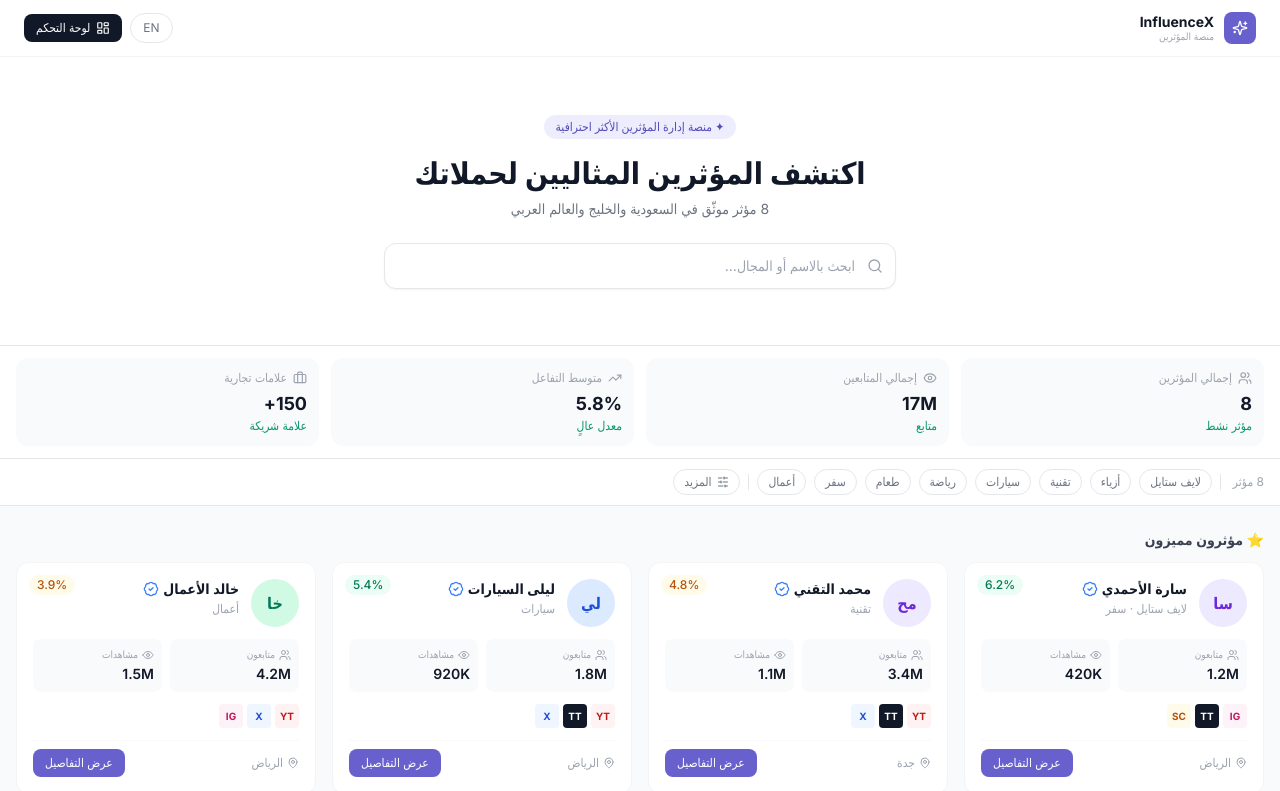
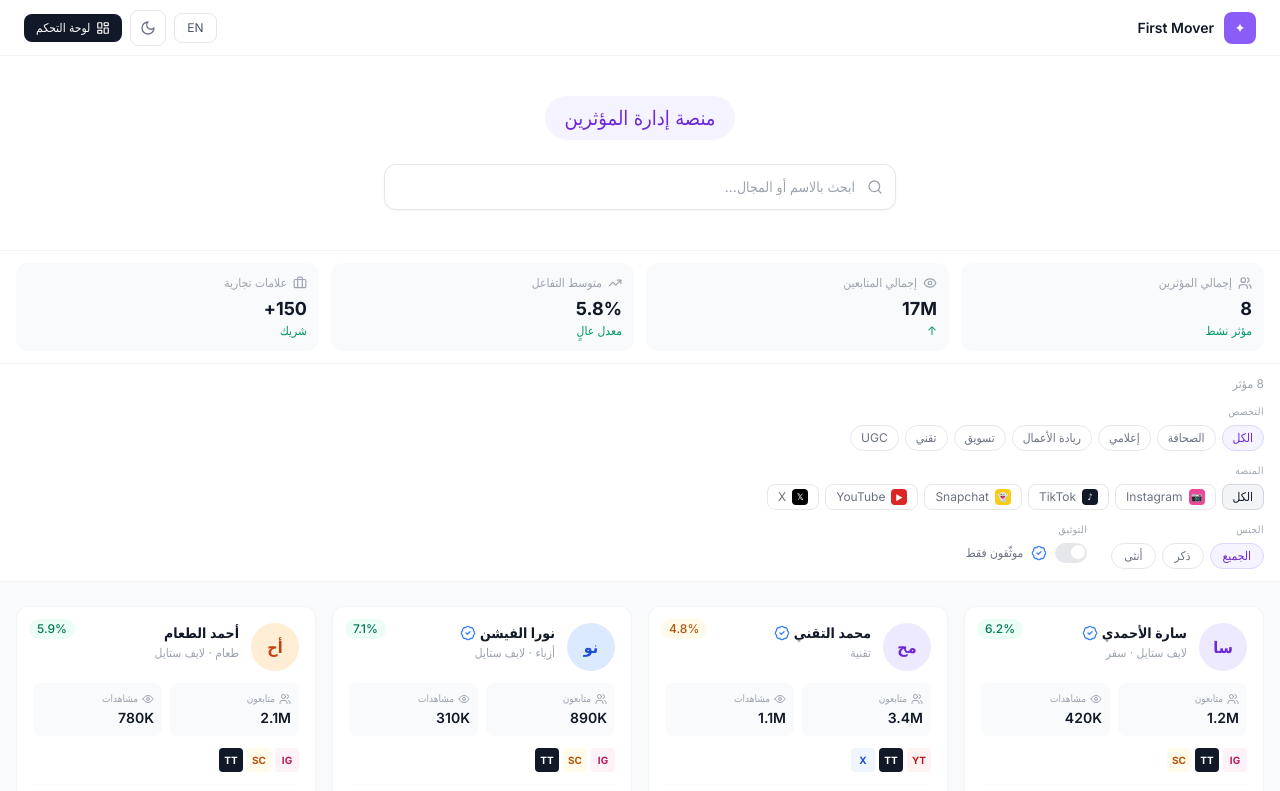
Before and after one commit to turkifirstmover-oss/influencex, a Next.js app: page /ar in a window 1280 px wide. Shown: the top 791 px of the page. Built offline with nearby package versions, Linux system fonts and the light colour scheme.

Commit message:
Update page.tsx

```diff
--- a/src/app/[locale]/page.tsx
+++ b/src/app/[locale]/page.tsx
@@ -2,216 +2,253 @@
 
 import { useState, useMemo } from 'react'
 import Link from 'next/link'
-import { Search, SlidersHorizontal, X, Users, Eye, TrendingUp, Briefcase, BadgeCheck, Sparkles, LayoutDashboard } from 'lucide-react'
+import { Search, X, Users, Eye, TrendingUp, Briefcase, BadgeCheck, LayoutDashboard, Moon, Sun } from 'lucide-react'
 import { InfluencerCard } from '@/components/influencer/InfluencerCard'
 import { MOCK_INFLUENCERS } from '@/lib/data'
 import { NICHE_LABELS, formatNumber, cn } from '@/lib/utils'
 import { Niche, Platform } from '@/types'
 
-const NICHES = Object.keys(NICHE_LABELS) as Niche[]
-const PLATFORMS: { value: Platform; label: string }[] = [
-  { value: 'instagram', label: 'Instagram' },
-  { value: 'tiktok',    label: 'TikTok'    },
-  { value: 'snapchat',  label: 'Snapchat'  },
-  { value: 'youtube',   label: 'YouTube'   },
-  { value: 'twitter',   label: 'X / Twitter' },
+const NICHES: { value: string; label: string }[] = [
+  { value: 'all',       label: 'الكل' },
+  { value: 'news',      label: 'الصحافة' },
+  { value: 'media',     label: 'إعلامي' },
+  { value: 'business',  label: 'ريادة الأعمال' },
+  { value: 'marketing', label: 'تسويق' },
+  { value: 'tech',      label: 'تقني' },
+  { value: 'ugc',       label: 'UGC' },
+]
+
+const PLATFORMS: { value: string; label: string; icon: React.ReactNode; bg: string; color: string }[] = [
+  { value: 'all',       label: 'الكل',      icon: null,  bg: '', color: '' },
+  { value: 'instagram', label: 'Instagram', icon: '📷',  bg: 'bg-pink-500',   color: 'text-white' },
+  { value: 'tiktok',    label: 'TikTok',    icon: '♪',   bg: 'bg-gray-900',   color: 'text-white' },
+  { value: 'snapchat',  label: 'Snapchat',  icon: '👻',  bg: 'bg-yellow-400', color: 'text-black' },
+  { value: 'youtube',   label: 'YouTube',   icon: '▶',   bg: 'bg-red-600',    color: 'text-white' },
+  { value: 'twitter',   label: 'X',         icon: '𝕏',   bg: 'bg-black',      color: 'text-white' },
 ]
 
 export default function HomePage({ params }: { params: { locale: string } }) {
   const { locale } = params
   const isAr = locale === 'ar'
 
-  const [search, setSearch] = useState('')
-  const [activeNiches, setActiveNiches] = useState<Niche[]>([])
-  const [activePlatforms, setActivePlatforms] = useState<Platform[]>([])
-  const [genderFilter, setGenderFilter] = useState<'all' | 'male' | 'female'>('all')
-  const [verifiedOnly, setVerifiedOnly] = useState(false)
-  const [showFilters, setShowFilters] = useState(false)
-  const [selectedIds, setSelectedIds] = useState<Set<string>>(new Set())
+  const [search, setSearch]               = useState('')
+  const [activeNiches, setActiveNiches]   = useState<string[]>(['all'])
+  const [activePlatform, setActivePlatform] = useState('all')
+  const [gender, setGender]               = useState<'all' | 'male' | 'female'>('all')
+  const [verifiedOnly, setVerifiedOnly]   = useState(false)
+  const [darkMode, setDarkMode]           = useState(false)
+  const [selectedIds, setSelectedIds]     = useState<Set<string>>(new Set())
 
   const filtered = useMemo(() => {
     return MOCK_INFLUENCERS.filter(inf => {
       if (search && !inf.full_name.includes(search) && !inf.handle?.includes(search)) return false
-      if (activeNiches.length > 0 && !activeNiches.some(n => inf.niche.includes(n))) return false
-      if (activePlatforms.length > 0 && !activePlatforms.some(p => inf.social_accounts?.some(s => s.platform === p))) return false
-      if (genderFilter !== 'all' && inf.gender !== genderFilter) return false
+      if (!activeNiches.includes('all') && !activeNiches.some(n => inf.niche.includes(n as Niche))) return false
+      if (activePlatform !== 'all' && !inf.social_accounts?.some(s => s.platform === activePlatform)) return false
+      if (gender !== 'all' && inf.gender !== gender) return false
       if (verifiedOnly && !inf.is_verified) return false
       return true
     })
-  }, [search, activeNiches, activePlatforms, genderFilter, verifiedOnly])
+  }, [search, activeNiches, activePlatform, gender, verifiedOnly])
 
   const totalFollowers = MOCK_INFLUENCERS.reduce((s, i) => s + (i.total_followers ?? 0), 0)
 
-  const toggleNiche = (n: Niche) =>
-    setActiveNiches(prev => prev.includes(n) ? prev.filter(x => x !== n) : [...prev, n])
+  function toggleNiche(val: string) {
+    if (val === 'all') { setActiveNiches(['all']); return }
+    setActiveNiches(prev => {
+      const next = prev.filter(n => n !== 'all')
+      const updated = next.includes(val) ? next.filter(n => n !== val) : [...next, val]
+      return updated.length === 0 ? ['all'] : updated
+    })
+  }
 
-  const togglePlatform = (p: Platform) =>
-    setActivePlatforms(prev => prev.includes(p) ? prev.filter(x => x !== p) : [...prev, p])
+  function clearAll() {
+    setSearch(''); setActiveNiches(['all']); setActivePlatform('all')
+    setGender('all'); setVerifiedOnly(false)
+  }
 
   const toggleSelect = (id: string) =>
     setSelectedIds(prev => { const s = new Set(prev); s.has(id) ? s.delete(id) : s.add(id); return s })
 
-  const clearAll = () => {
-    setSearch(''); setActiveNiches([]); setActivePlatforms([])
-    setGenderFilter('all'); setVerifiedOnly(false)
-  }
-
-  const hasActiveFilters = search || activeNiches.length > 0 || activePlatforms.length > 0 || genderFilter !== 'all' || verifiedOnly
-
   return (
-    <div className="min-h-screen" dir={isAr ? 'rtl' : 'ltr'}>
+    <div className={cn('min-h-screen transition-colors', darkMode ? 'bg-[#0d0d0d]' : 'bg-gray-50')} dir={isAr ? 'rtl' : 'ltr'}>
 
       {/* NAV */}
-      <nav className="bg-white border-b border-gray-100 px-4 md:px-6 sticky top-0 z-50">
-        <div className="max-w-7xl mx-auto flex items-center justify-between h-14">
+      <nav className={cn('border-b px-4 md:px-6 sticky top-0 z-50 h-14 flex items-center justify-between transition-colors', darkMode ? 'bg-[#111] border-[#2a2a2a]' : 'bg-white border-gray-100')}>
         <div className="flex items-center gap-2.5">
-            <div className="w-8 h-8 bg-brand-500 rounded-lg flex items-center justify-center">
-              <Sparkles className="w-4 h-4 text-white" />
+          <div className="w-8 h-8 bg-violet-500 rounded-lg flex items-center justify-center">
+            <span className="text-white text-sm">✦</span>
           </div>
-            <div>
-              <div className="text-sm font-bold text-gray-900 leading-none">InfluenceX</div>
-              <div className="text-[10px] text-gray-400 leading-none mt-0.5">
-                {isAr ? 'منصة المؤثرين' : 'Influencer Platform'}
-              </div>
-            </div>
+          <span className={cn('text-sm font-semibold', darkMode ? 'text-white' : 'text-gray-900')}>First Mover</span>
         </div>
         <div className="flex items-center gap-2">
           <Link href={`/${locale === 'ar' ? 'en' : 'ar'}`}
-              className="text-xs text-gray-500 border border-gray-200 px-3 py-1.5 rounded-full hover:border-gray-300">
+            className={cn('text-xs border px-3 py-1.5 rounded-lg transition-colors', darkMode ? 'border-[#333] text-gray-300 hover:bg-[#1a1a1a]' : 'border-gray-200 text-gray-600 hover:bg-gray-50')}>
             {isAr ? 'EN' : 'AR'}
           </Link>
+          <button
+            onClick={() => setDarkMode(d => !d)}
+            className={cn('w-9 h-9 border rounded-lg flex items-center justify-center transition-colors', darkMode ? 'border-[#333] text-gray-400 hover:bg-[#1a1a1a]' : 'border-gray-200 text-gray-500 hover:bg-gray-50')}>
+            {darkMode ? <Sun className="w-4 h-4" /> : <Moon className="w-4 h-4" />}
+          </button>
           <Link href={`/${locale}/admin`}
             className="flex items-center gap-1.5 text-xs bg-gray-900 text-white px-3 py-1.5 rounded-lg hover:bg-gray-800">
             <LayoutDashboard className="w-3.5 h-3.5" />
             {isAr ? 'لوحة التحكم' : 'Dashboard'}
           </Link>
         </div>
-        </div>
       </nav>
 
       {/* HERO */}
-      <section className="bg-white border-b px-4 py-10 md:py-14">
-        <div className="max-w-2xl mx-auto text-center">
-          <div className="inline-flex items-center gap-1.5 bg-brand-50 text-brand-600 text-xs px-3 py-1 rounded-full mb-4 font-medium">
-            ✦ {isAr ? 'منصة إدارة المؤثرين الأكثر احترافية' : 'Most Professional Influencer Platform'}
+      <section className={cn('border-b px-4 py-10 text-center transition-colors', darkMode ? 'bg-[#111] border-[#2a2a2a]' : 'bg-white border-gray-100')}>
+        <div className="inline-flex items-center gap-1.5 bg-violet-50 text-violet-700 text-xl px-5 py-2 rounded-full mb-6 font-medium" style={darkMode ? {background:'#2a2440',color:'#AFA9EC'} : {}}>
+          {isAr ? 'منصة إدارة المؤثرين' : 'Influencer Management Platform'}
         </div>
-          <h1 className="text-2xl md:text-3xl font-bold text-gray-900 mb-2 leading-snug">
-            {isAr ? 'اكتشف المؤثرين المثاليين لحملاتك' : 'Find the Perfect Influencers'}
-          </h1>
-          <p className="text-gray-500 text-sm mb-6">
-            {isAr ? `${MOCK_INFLUENCERS.length} مؤثر موثّق في السعودية والخليج والعالم العربي` : `${MOCK_INFLUENCERS.length} verified influencers across the Arab world`}
-          </p>
-          {/* Search */}
-          <div className="flex items-center border border-gray-200 rounded-xl bg-white overflow-hidden max-w-lg mx-auto shadow-sm">
-            <Search className="w-4 h-4 text-gray-400 mx-3 flex-shrink-0" />
+        <div className={cn('flex items-center border rounded-xl overflow-hidden max-w-lg mx-auto shadow-sm', darkMode ? 'border-[#333] bg-[#1a1a1a]' : 'border-gray-200 bg-white')}>
+          <Search className={cn('w-4 h-4 mx-3 flex-shrink-0', darkMode ? 'text-gray-600' : 'text-gray-400')} />
           <input
             type="text" value={search} onChange={e => setSearch(e.target.value)}
             placeholder={isAr ? 'ابحث بالاسم أو المجال...' : 'Search by name or niche...'}
-              className="flex-1 py-3 text-sm outline-none bg-transparent text-gray-900 placeholder:text-gray-400"
+            className={cn('flex-1 py-3 text-sm outline-none bg-transparent', darkMode ? 'text-white placeholder:text-gray-600' : 'text-gray-900 placeholder:text-gray-400')}
           />
-            {search && (
-              <button onClick={() => setSearch('')} className="p-2 me-1">
-                <X className="w-4 h-4 text-gray-400" />
-              </button>
-            )}
-          </div>
+          {search && <button onClick={() => setSearch('')} className="p-2 me-1"><X className="w-4 h-4 text-gray-400" /></button>}
         </div>
       </section>
 
       {/* STATS */}
-      <div className="bg-white border-b px-4 py-3">
+      <div className={cn('border-b px-4 py-3 transition-colors', darkMode ? 'bg-[#111] border-[#2a2a2a]' : 'bg-white border-gray-100')}>
         <div className="max-w-7xl mx-auto grid grid-cols-2 md:grid-cols-4 gap-3">
           {[
-            { icon: Users,     label: isAr ? 'إجمالي المؤثرين' : 'Total Influencers', value: MOCK_INFLUENCERS.length.toString(), sub: isAr ? 'مؤثر نشط' : 'Active' },
-            { icon: Eye,       label: isAr ? 'إجمالي المتابعين' : 'Total Followers',   value: formatNumber(totalFollowers), sub: isAr ? 'متابع' : 'followers' },
-            { icon: TrendingUp,label: isAr ? 'متوسط التفاعل' : 'Avg Engagement',      value: '5.8%', sub: isAr ? 'معدل عالٍ' : 'High rate' },
-            { icon: Briefcase, label: isAr ? 'علامات تجارية' : 'Brand Partnerships',  value: '150+', sub: isAr ? 'علامة شريكة' : 'partners' },
-          ].map(({ icon: Icon, label, value, sub }) => (
-            <div key={label} className="bg-gray-50 rounded-xl p-3">
-              <div className="flex items-center gap-1.5 text-xs text-gray-400 mb-1">
+            { icon: Users,      label: isAr ? 'إجمالي المؤثرين' : 'Influencers',  value: MOCK_INFLUENCERS.length.toString(), trend: isAr ? 'مؤثر نشط' : 'active' },
+            { icon: Eye,        label: isAr ? 'إجمالي المتابعين' : 'Followers',   value: formatNumber(totalFollowers),        trend: '↑' },
+            { icon: TrendingUp, label: isAr ? 'متوسط التفاعل' : 'Avg Engagement', value: '5.8%',                              trend: isAr ? 'معدل عالٍ' : 'High' },
+            { icon: Briefcase,  label: isAr ? 'علامات تجارية' : 'Brands',        value: '150+',                              trend: isAr ? 'شريك' : 'partners' },
+          ].map(({ icon: Icon, label, value, trend }) => (
+            <div key={label} className={cn('rounded-xl p-3 transition-colors', darkMode ? 'bg-[#1a1a1a]' : 'bg-gray-50')}>
+              <div className={cn('flex items-center gap-1.5 text-xs mb-1', darkMode ? 'text-gray-500' : 'text-gray-400')}>
                 <Icon className="w-3.5 h-3.5" /> {label}
               </div>
-              <div className="text-lg font-bold text-gray-900">{value}</div>
-              <div className="text-xs text-emerald-600">{sub}</div>
+              <div className={cn('text-lg font-bold', darkMode ? 'text-white' : 'text-gray-900')}>{value}</div>
+              <div className="text-xs text-emerald-600">{trend}</div>
             </div>
           ))}
         </div>
       </div>
 
-      {/* FILTER BAR */}
-      <div className="bg-white border-b px-4 py-2.5 sticky top-14 z-40">
-        <div className="max-w-7xl mx-auto">
-          <div className="flex items-center gap-2 flex-wrap">
-            <span className="text-xs text-gray-400 me-1 whitespace-nowrap">
+      {/* FILTERS */}
+      <div className={cn('border-b px-4 py-3 sticky top-14 z-40 transition-colors', darkMode ? 'bg-[#111] border-[#2a2a2a]' : 'bg-white border-gray-100')}>
+        <div className="max-w-7xl mx-auto space-y-3">
+
+          {/* رأس الفلاتر */}
+          <div className="flex items-center justify-between">
+            <span className={cn('text-xs', darkMode ? 'text-gray-500' : 'text-gray-400')}>
               {filtered.length} {isAr ? 'مؤثر' : 'influencers'}
             </span>
-            <div className="w-px h-4 bg-gray-200" />
-
-            {/* Niche chips */}
-            {NICHES.map(n => (
-              <button key={n} onClick={() => toggleNiche(n)}
-                className={cn('text-xs px-2.5 py-1 rounded-full border transition-colors whitespace-nowrap',
-                  activeNiches.includes(n)
-                    ? 'bg-brand-50 border-brand-200 text-brand-700'
-                    : 'border-gray-200 text-gray-500 hover:border-gray-300')}>
-                {NICHE_LABELS[n]?.[isAr ? 'ar' : 'en']}
-              </button>
-            ))}
-
-            <div className="w-px h-4 bg-gray-200" />
-            <button onClick={() => setShowFilters(s => !s)}
-              className={cn('flex items-center gap-1.5 text-xs px-2.5 py-1 rounded-full border transition-colors',
-                showFilters ? 'bg-gray-100 border-gray-300 text-gray-700' : 'border-gray-200 text-gray-500')}>
-              <SlidersHorizontal className="w-3 h-3" />
-              {isAr ? 'المزيد' : 'More'}
-            </button>
-
-            {hasActiveFilters && (
-              <button onClick={clearAll} className="text-xs text-red-500 flex items-center gap-1 ms-auto">
+            {(search || !activeNiches.includes('all') || activePlatform !== 'all' || gender !== 'all' || verifiedOnly) && (
+              <button onClick={clearAll} className="text-xs text-red-500 flex items-center gap-1">
                 <X className="w-3 h-3" /> {isAr ? 'مسح الكل' : 'Clear all'}
               </button>
             )}
           </div>
 
-          {/* Extended filters */}
-          {showFilters && (
-            <div className="mt-2 pt-2 border-t border-gray-100 flex flex-wrap gap-3 items-center">
-              {/* Platform */}
-              <div className="flex items-center gap-1.5 flex-wrap">
-                <span className="text-xs text-gray-400">{isAr ? 'المنصة:' : 'Platform:'}</span>
+          {/* التخصص */}
+          <div>
+            <p className={cn('text-[10px] font-medium uppercase tracking-wider mb-1.5', darkMode ? 'text-gray-600' : 'text-gray-400')}>
+              {isAr ? 'التخصص' : 'Niche'}
+            </p>
+            <div className="flex gap-1.5 flex-wrap">
+              {NICHES.map(n => (
+                <button key={n.value} onClick={() => toggleNiche(n.value)}
+                  className={cn('text-xs px-2.5 py-1 rounded-full border transition-colors',
+                    activeNiches.includes(n.value)
+                      ? darkMode ? 'bg-[#2a2440] border-violet-700 text-violet-300' : 'bg-violet-50 border-violet-200 text-violet-700'
+                      : darkMode ? 'border-[#333] text-gray-500 hover:border-[#444]' : 'border-gray-200 text-gray-500 hover:border-gray-300')}>
+                  {n.label}
+                </button>
+              ))}
+            </div>
+          </div>
+
+          {/* المنصة */}
+          <div>
+            <p className={cn('text-[10px] font-medium uppercase tracking-wider mb-1.5', darkMode ? 'text-gray-600' : 'text-gray-400')}>
+              {isAr ? 'المنصة' : 'Platform'}
+            </p>
+            <div className="flex gap-1.5 flex-wrap">
               {PLATFORMS.map(p => (
-                  <button key={p.value} onClick={() => togglePlatform(p.value)}
-                    className={cn('text-xs px-2 py-0.5 rounded border transition-colors',
-                      activePlatforms.includes(p.value)
-                        ? 'bg-brand-50 border-brand-200 text-brand-700'
-                        : 'border-gray-200 text-gray-500')}>
+                <button key={p.value} onClick={() => setActivePlatform(p.value)}
+                  className={cn('flex items-center gap-1.5 text-xs px-2.5 py-1 border rounded-lg transition-colors',
+                    activePlatform === p.value
+                      ? darkMode ? 'bg-[#222] border-[#444] text-white' : 'bg-gray-100 border-gray-300 text-gray-900'
+                      : darkMode ? 'border-[#333] text-gray-500' : 'border-gray-200 text-gray-500')}>
+                  {p.icon && (
+                    <span className={cn('w-4 h-4 rounded flex items-center justify-center text-[9px] font-bold flex-shrink-0', p.bg, p.color)}>
+                      {p.icon}
+                    </span>
+                  )}
                   {p.label}
                 </button>
               ))}
             </div>
-              {/* Gender */}
-              <div className="flex items-center gap-1.5">
-                <span className="text-xs text-gray-400">{isAr ? 'الجنس:' : 'Gender:'}</span>
-                {(['all', 'male', 'female'] as const).map(g => (
-                  <button key={g} onClick={() => setGenderFilter(g)}
-                    className={cn('text-xs px-2 py-0.5 rounded border transition-colors',
-                      genderFilter === g ? 'bg-brand-50 border-brand-200 text-brand-700' : 'border-gray-200 text-gray-500')}>
-                    {g === 'all' ? (isAr ? 'الكل' : 'All') : g === 'male' ? (isAr ? 'ذكر' : 'Male') : (isAr ? 'أنثى' : 'Female')}
+          </div>
+
+          {/* الجنس + التوثيق */}
+          <div className="flex items-start gap-6 flex-wrap">
+            <div>
+              <p className={cn('text-[10px] font-medium uppercase tracking-wider mb-1.5', darkMode ? 'text-gray-600' : 'text-gray-400')}>
+                {isAr ? 'الجنس' : 'Gender'}
+              </p>
+              <div className="flex gap-1.5">
+                {(['all','male','female'] as const).map(g => (
+                  <button key={g} onClick={() => setGender(g)}
+                    className={cn('text-xs px-3 py-1 rounded-full border transition-colors',
+                      gender === g
+                        ? darkMode ? 'bg-[#2a2440] border-violet-700 text-violet-300' : 'bg-violet-50 border-violet-200 text-violet-700'
+                        : darkMode ? 'border-[#333] text-gray-500' : 'border-gray-200 text-gray-500')}>
+                    {g === 'all' ? (isAr ? 'الجميع' : 'All') : g === 'male' ? (isAr ? 'ذكر' : 'Male') : (isAr ? 'أنثى' : 'Female')}
                   </button>
                 ))}
               </div>
-              {/* Verified */}
-              <label className="flex items-center gap-1.5 cursor-pointer">
-                <input type="checkbox" checked={verifiedOnly} onChange={e => setVerifiedOnly(e.target.checked)} className="rounded" />
-                <span className="text-xs text-gray-500 flex items-center gap-1">
-                  <BadgeCheck className="w-3.5 h-3.5 text-blue-500" />
+            </div>
+            <div>
+              <p className={cn('text-[10px] font-medium uppercase tracking-wider mb-1.5', darkMode ? 'text-gray-600' : 'text-gray-400')}>
+                {isAr ? 'التوثيق' : 'Verified'}
+              </p>
+              <label className="flex items-center gap-2 cursor-pointer">
+                <div onClick={() => setVerifiedOnly(v => !v)}
+                  className={cn('w-8 h-5 rounded-full relative transition-colors', verifiedOnly ? 'bg-violet-500' : darkMode ? 'bg-[#333]' : 'bg-gray-200')}>
+                  <div className={cn('absolute w-3.5 h-3.5 bg-white rounded-full top-0.5 transition-transform', verifiedOnly ? 'translate-x-[-14px] right-0.5' : 'right-0.5')}/>
+                </div>
+                <BadgeCheck className="w-4 h-4 text-blue-500" />
+                <span className={cn('text-xs', darkMode ? 'text-gray-500' : 'text-gray-500')}>
                   {isAr ? 'موثّقون فقط' : 'Verified only'}
                 </span>
               </label>
             </div>
-          )}
           </div>
         </div>
+      </div>
+
+      {/* GRID */}
+      <main className="max-w-7xl mx-auto px-4 py-6">
+        {filtered.length === 0 ? (
+          <div className="text-center py-16 text-gray-400">
+            <Search className="w-10 h-10 mx-auto mb-3 opacity-30" />
+            <p className="text-sm">{isAr ? 'لا توجد نتائج' : 'No results'}</p>
+            <button onClick={clearAll} className="mt-2 text-xs text-violet-500 hover:underline">
+              {isAr ? 'مسح الفلاتر' : 'Clear filters'}
+            </button>
+          </div>
+        ) : (
+          <div className="grid grid-cols-1 sm:grid-cols-2 lg:grid-cols-3 xl:grid-cols-4 gap-4">
+            {filtered.map(inf => (
+              <InfluencerCard
+                key={inf.id} influencer={inf} locale={locale}
+                isSelected={selectedIds.has(inf.id)} onSelect={toggleSelect}
+              />
+            ))}
+          </div>
+        )}
+      </main>
 
       {/* SHARE BAR */}
       {selectedIds.size > 0 && (
@@ -219,58 +256,13 @@ export default function HomePage({ params }: { params: { locale: string } }) {
           <div className="bg-gray-900 text-white rounded-2xl px-5 py-3 flex items-center gap-4 shadow-xl">
             <span className="text-sm">{selectedIds.size} {isAr ? 'مؤثر محدد' : 'selected'}</span>
             <Link href={`/${locale}/admin`}
-              className="bg-brand-500 hover:bg-brand-400 text-white text-xs px-4 py-1.5 rounded-lg transition-colors">
-              {isAr ? 'إنشاء قائمة مشاركة' : 'Create Share List'}
+              className="bg-violet-500 text-white text-xs px-4 py-1.5 rounded-lg">
+              {isAr ? 'إنشاء قائمة' : 'Create list'}
             </Link>
-            <button onClick={() => setSelectedIds(new Set())} className="text-gray-400 hover:text-white">
-              <X className="w-4 h-4" />
-            </button>
+            <button onClick={() => setSelectedIds(new Set())}><X className="w-4 h-4 text-gray-400" /></button>
           </div>
         </div>
       )}
-
-      {/* GRID */}
-      <main className="max-w-7xl mx-auto px-4 py-6">
-        {filtered.length === 0 ? (
-          <div className="text-center py-16 text-gray-400">
-            <Search className="w-10 h-10 mx-auto mb-3 opacity-30" />
-            <p className="text-sm">{isAr ? 'لا توجد نتائج' : 'No results found'}</p>
-            <button onClick={clearAll} className="mt-2 text-xs text-brand-500 hover:underline">
-              {isAr ? 'مسح الفلاتر' : 'Clear filters'}
-            </button>
-          </div>
-        ) : (
-          <>
-            {/* Featured */}
-            {filtered.some(i => i.is_featured) && activeNiches.length === 0 && !search && (
-              <div className="mb-6">
-                <div className="flex items-center gap-2 mb-3">
-                  <h2 className="text-sm font-semibold text-gray-700">{isAr ? '⭐ مؤثرون مميزون' : '⭐ Featured'}</h2>
-                </div>
-                <div className="grid grid-cols-1 sm:grid-cols-2 lg:grid-cols-3 xl:grid-cols-4 gap-4">
-                  {filtered.filter(i => i.is_featured).map(inf => (
-                    <InfluencerCard key={inf.id} influencer={inf} locale={locale}
-                      isSelected={selectedIds.has(inf.id)} onSelect={toggleSelect} />
-                  ))}
-                </div>
-              </div>
-            )}
-
-            {/* All / non-featured */}
-            <div>
-              {filtered.some(i => i.is_featured) && activeNiches.length === 0 && !search && (
-                <h2 className="text-sm font-semibold text-gray-700 mb-3">{isAr ? 'جميع المؤثرين' : 'All Influencers'}</h2>
-              )}
-              <div className="grid grid-cols-1 sm:grid-cols-2 lg:grid-cols-3 xl:grid-cols-4 gap-4">
-                {(activeNiches.length > 0 || search ? filtered : filtered.filter(i => !i.is_featured)).map(inf => (
-                  <InfluencerCard key={inf.id} influencer={inf} locale={locale}
-                    isSelected={selectedIds.has(inf.id)} onSelect={toggleSelect} />
-                ))}
-              </div>
-            </div>
-          </>
-        )}
-      </main>
     </div>
   )
 }
```
Lines whose indentation alone changed are shown as unchanged.
